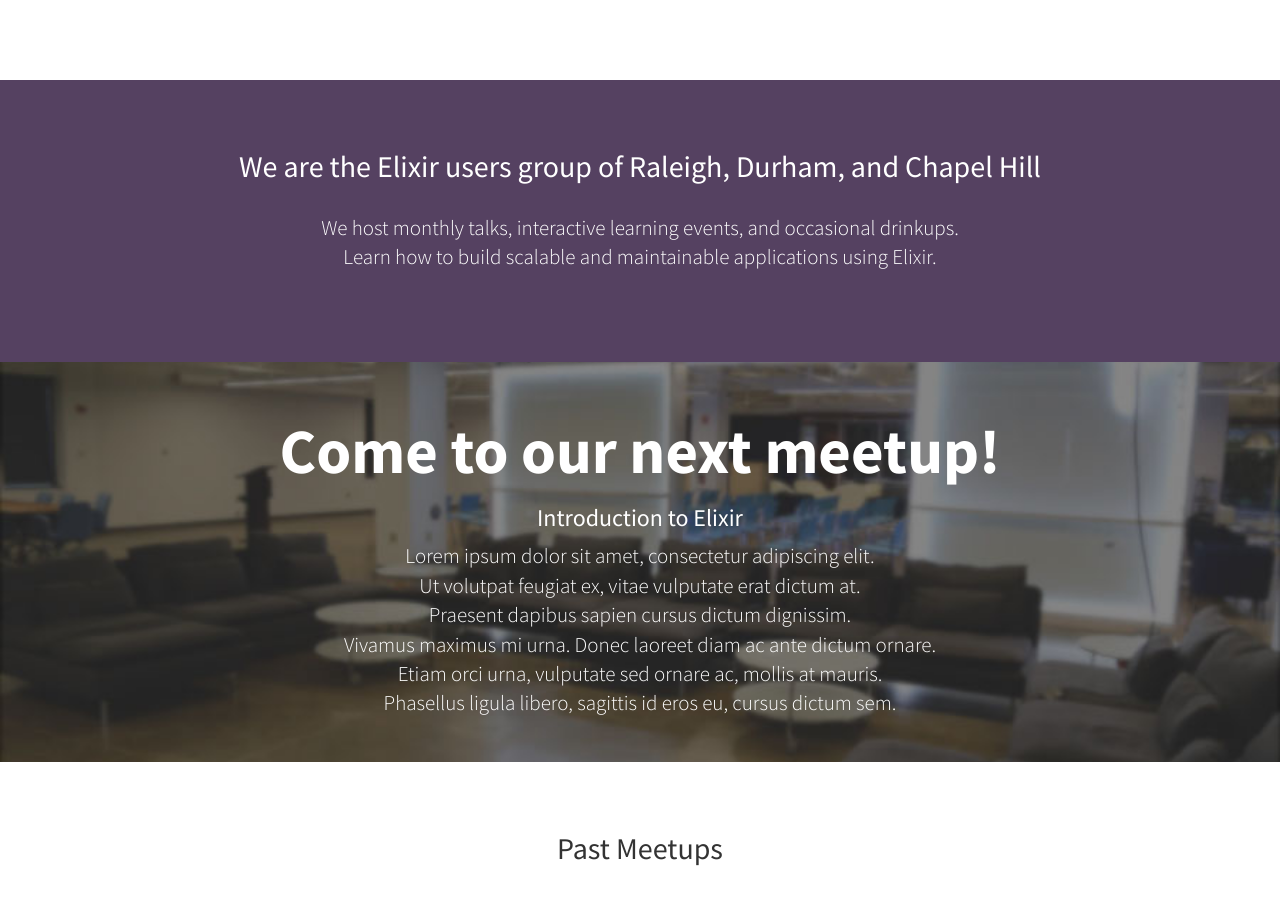
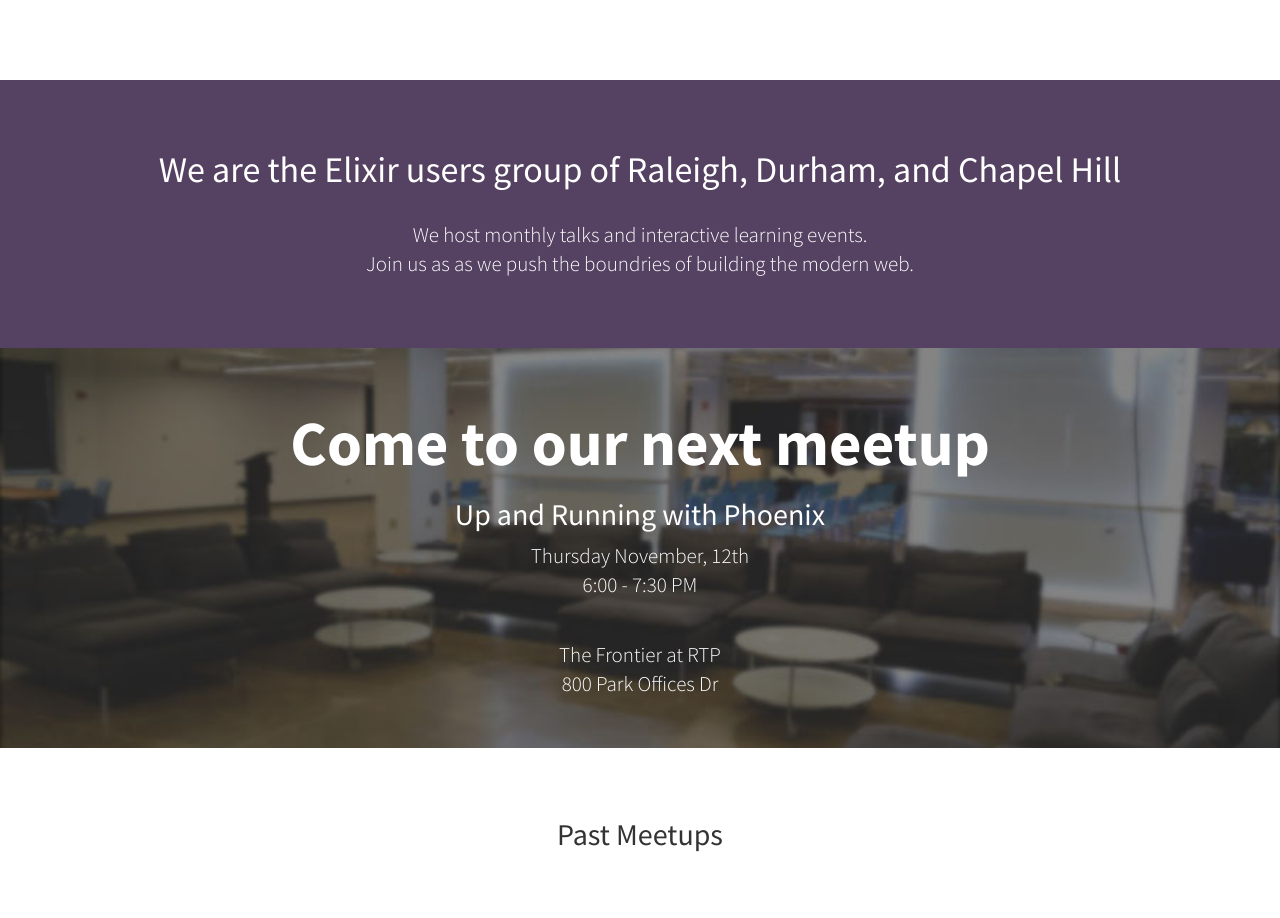
Before and after one commit to Triangle-Elixir/triangle-elixir.github.io, a plain HTML site: page index.html in a window 1280 px wide. Shown: the part 720-1638 px from the top of the page. Drawn offline with Linux system fonts and the light colour scheme.

Commit message:
Reword some thangs

```diff
--- a/index.html
+++ b/index.html
@@ -70,10 +70,12 @@
         <div class="container">
             <div class="row">
                 <div class="col-lg-12 text-center">
-                    <h2>We are the Elixir users group of Raleigh, Durham, and Chapel Hill</h2>
+                    <h1>We are the Elixir users group of Raleigh, Durham, and Chapel Hill</h1>
                     <br>
-                    <p class="lead">We host monthly talks, interactive learning events, and occasional drinkups.<br>Learn how to build scalable and maintainable applications using Elixir.</p>
-                    <br>
+                    <p class="lead">
+                      We host monthly talks and interactive learning events.<br />
+                      Join us as as we push the boundries of building the modern web.
+                    </p>
                 </div>
             </div>
             <!-- /.row -->
@@ -85,9 +87,10 @@
     <section id="upcoming-meetups">
       <aside class="callout">
           <div class="text-vertical-center">
-              <h1>Come to our next meetup!</h1>
-              <h3>Introduction to Elixir</h3>
-              <p class="lead">Lorem ipsum dolor sit amet, consectetur adipiscing elit.<br>Ut volutpat feugiat ex, vitae vulputate erat dictum at.<br>Praesent dapibus sapien cursus dictum dignissim.<br>Vivamus maximus mi urna. Donec laoreet diam ac ante dictum ornare.<br>Etiam orci urna, vulputate sed ornare ac, mollis at mauris.<br>Phasellus ligula libero, sagittis id eros eu, cursus dictum sem.<br></p>
+              <h1>Come to our next meetup</h1>
+              <h2>Up and Running with Phoenix</h2>
+              <p class="lead">Thursday November, 12th <br />6:00 - 7:30 PM</p><br />
+              <p class="lead">The Frontier at RTP <br />800 Park Offices Dr</p>
           </div>
       </aside>
     </section>
```
